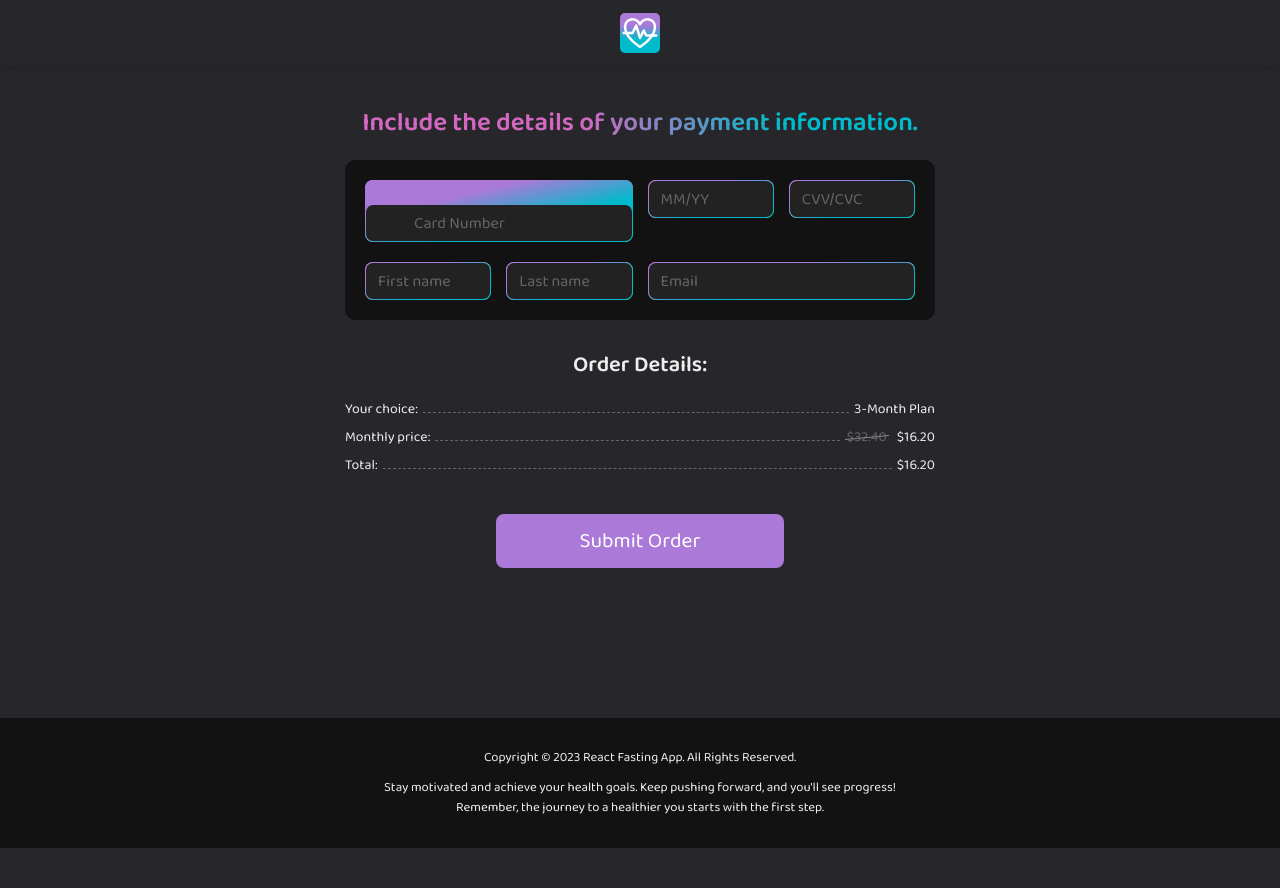
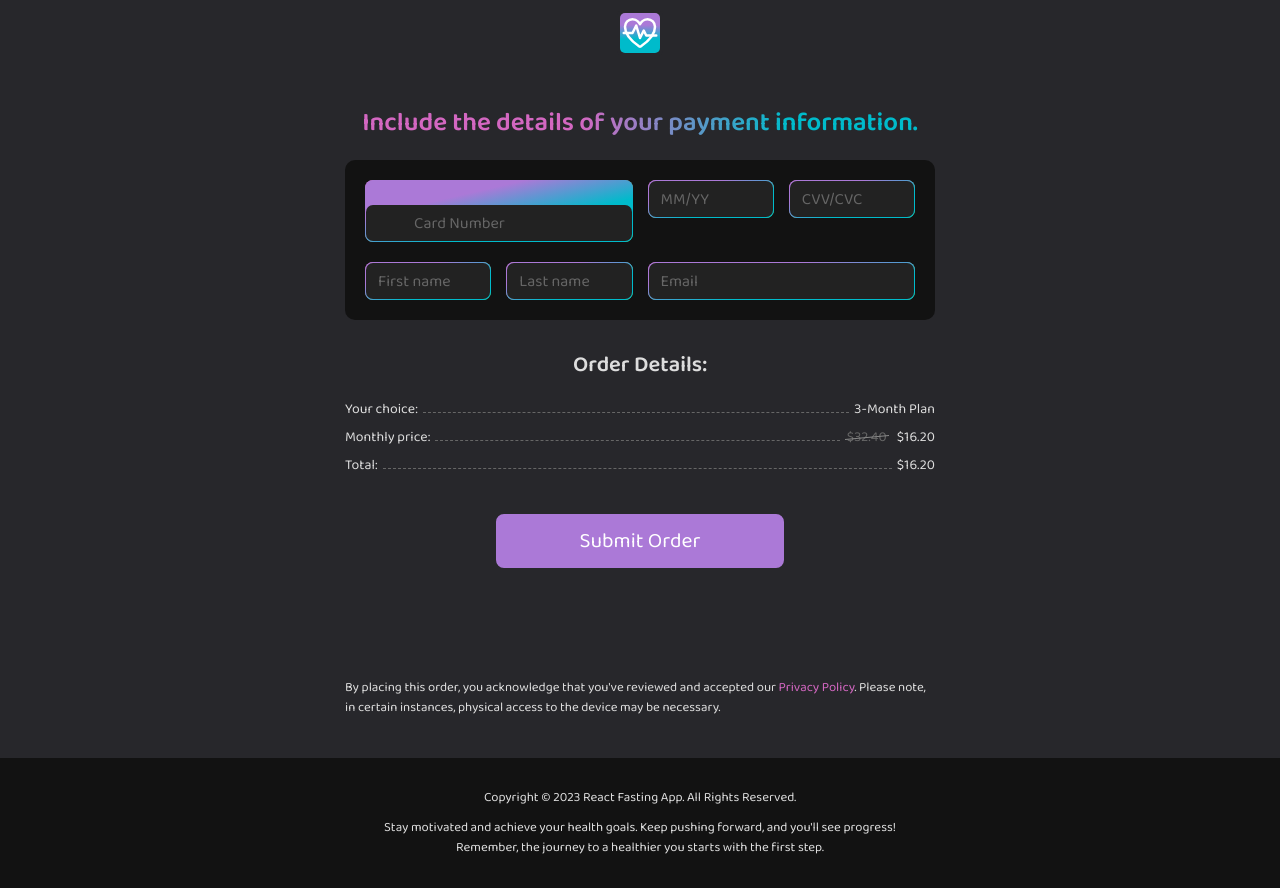
Before and after one commit to njordulv/react-fasting-app, a React (Create React App) app: page /checkout in a window 1280 px wide. Before the commit the page ends 848 px from the top, so only its background shows below. Built offline with nearby package versions, Linux system fonts and the light colour scheme; some icons are missing.

Commit message:
UPD: using default email validation

```diff
--- a/package.json
+++ b/package.json
@@ -21,8 +21,7 @@
     "react-slick": "^0.29.0",
     "react-toastify": "^9.1.3",
     "styled-components": "^6.1.1",
-    "web-vitals": "^2.1.4",
-    "yup": "^1.3.2"
+    "web-vitals": "^2.1.4"
   },
   "scripts": {
     "start": "react-scripts start",
--- a/src/components/Checkout/Checkout.jsx
+++ b/src/components/Checkout/Checkout.jsx
@@ -1,5 +1,6 @@
 import { useState } from 'react'
 import { useForm } from 'react-hook-form'
+import { Link } from 'react-router-dom'
 import axios from 'axios'
 import {
   LiaCreditCard,
@@ -373,6 +374,14 @@ const Checkout = () => {
         </button>
       </div>
       <PaymentCards />
+      <div className="text-left">
+        <small>
+          By placing this order, you acknowledge that you've reviewed and
+          accepted our <Link to="/privacy-policy">Privacy Policy</Link>. Please
+          note, in certain instances, physical access to the device may be
+          necessary.
+        </small>
+      </div>
     </>
   )
 }
--- a/src/components/Email/Email.jsx
+++ b/src/components/Email/Email.jsx
@@ -1,6 +1,4 @@
 import { useForm } from 'react-hook-form'
-import { yupResolver } from '@hookform/resolvers/yup'
-import * as yup from 'yup'
 import { useDispatch, useSelector } from 'react-redux'
 import { useState } from 'react'
 import { Link, useNavigate } from 'react-router-dom'
@@ -23,21 +21,20 @@ const Email = () => {
   const hours = String(date.getHours()).padStart(2, '0')
   const minutes = String(date.getMinutes()).padStart(2, '0')
 
-  const validationSchema = yup.object().shape({
-    email: yup
-      .string()
-      .email('Invalid email address')
-      .required('Email is required'),
-  })
-
   const {
     register,
     handleSubmit,
+    clearErrors,
     formState: { errors },
-    clearErrors,
-  } = useForm({
-    resolver: yupResolver(validationSchema),
-  })
+  } = useForm()
+
+  const emailValidation = {
+    required: 'Email is required',
+    pattern: {
+      value: /^[^\s@]+@[^\s@]+\.[^\s@]+$/,
+      message: 'Invalid email address',
+    },
+  }
 
   const inputHandler = (e) => {
     const value = e.target.value
@@ -48,6 +45,7 @@ const Email = () => {
       clearErrors()
       dispatch(clearNetworkError())
     }
+
     if (!value) {
       setDisabled(true)
     }
@@ -90,11 +88,12 @@ const Email = () => {
         <div className={`${styles.inputFieldEmail}`}>
           <HiOutlineMail className={styles.inputIcon} />
           <input
-            {...register('email')}
+            {...register('email', emailValidation)}
+            type="text"
+            className={`${styles.input} ${styles.inputEmail}`}
+            placeholder="Email"
+            value={emailValue}
             onChange={inputHandler}
-            value={emailValue}
-            placeholder="Email"
-            className={`${styles.input} ${styles.inputEmail}`}
           />
           {errors.email && (
             <div className={styles.inputError}>{errors.email.message}</div>
--- a/src/components/Questions/Question.module.css
+++ b/src/components/Questions/Question.module.css
@@ -76,7 +76,7 @@
 }
 
 .questionInput:checked:hover + .questionItemBackground {
-  background-color: var(--blue);
+  background-color: var(--green);
 }
 
 .questionInput:checked + span + span + .questionCheckbox .questionIcon {
--- a/src/index.css
+++ b/src/index.css
@@ -13,7 +13,6 @@ body {
 
 header {
   background-color: var(--background);
-  box-shadow: 0 0 10px rgba(0, 0, 0, 0.15);
   padding: 10px 0;
   text-align: center;
 }
@@ -76,7 +75,7 @@ a {
 }
 
 a:hover {
-  color: var(--green);
+  color: var(--purple);
 }
 
 ul {
--- a/src/variables.css
+++ b/src/variables.css
@@ -1,6 +1,6 @@
 :root {
   --background: #27272b;
-  --color: #eee;
+  --color: #ddd;
   --purple: #ab79d7;
   --purple-light: #cd94ff;
   --yellow: #dedf40;
```
